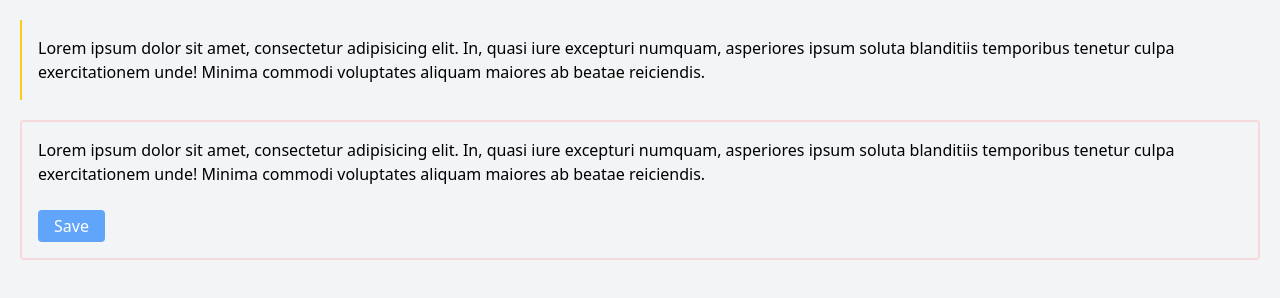
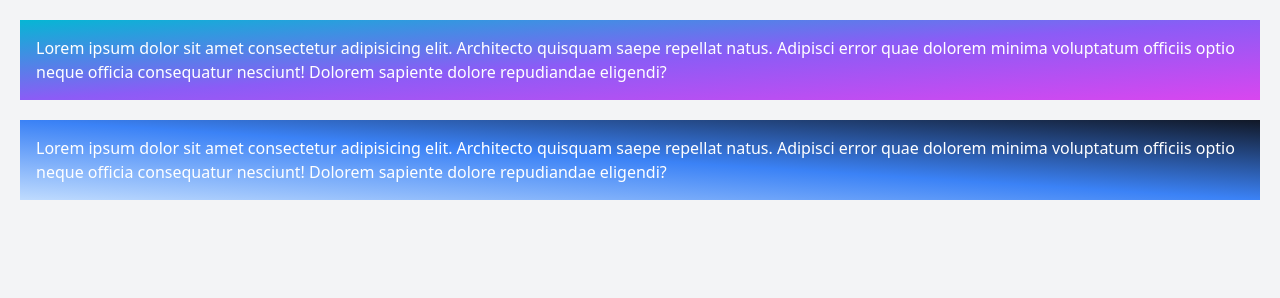
Before and after one commit to edusiles/byronTailwind, a website: page src/index.html in a window 1280 px wide. Drawn offline with Linux system fonts and the light colour scheme.

Commit message:
Background

```diff
--- a/src/index.html
+++ b/src/index.html
@@ -7,20 +7,16 @@
       <title>Tailwind CSS</title>
    </head>
    <body class="bg-gray-100">
-      <div class="m-5 p-4 border-l-2 border-yellow-400">
+      <div class="m-5 p-4 text-white bg-gradient-to-br from-cyan-500 via-violet-500 to-fuchsia-500">
          <p>
-            Lorem ipsum dolor sit amet, consectetur adipisicing elit. In, quasi iure excepturi numquam, asperiores ipsum soluta blanditiis temporibus tenetur culpa exercitationem unde! Minima commodi voluptates aliquam maiores ab beatae reiciendis.
+            Lorem ipsum dolor sit amet consectetur adipisicing elit. Architecto quisquam saepe repellat natus. Adipisci error quae dolorem minima voluptatum officiis optio neque officia consequatur nesciunt! Dolorem sapiente dolore repudiandae eligendi?
          </p>
       </div>
 
-      <div class="m-5 p-4 border-2 border-red-400 rounded border-opacity-20">
+      <div class="m-5 p-4 text-white bg-gradient-to-bl from-gray-900 via-blue-500 to-blue-200">
          <p>
-            Lorem ipsum dolor sit amet, consectetur adipisicing elit. In, quasi iure excepturi numquam, asperiores ipsum soluta blanditiis temporibus tenetur culpa exercitationem unde! Minima commodi voluptates aliquam maiores ab beatae reiciendis.
+            Lorem ipsum dolor sit amet consectetur adipisicing elit. Architecto quisquam saepe repellat natus. Adipisci error quae dolorem minima voluptatum officiis optio neque officia consequatur nesciunt! Dolorem sapiente dolore repudiandae eligendi?
          </p>
-
-         <br>
-
-         <button class="bg-blue-400 px-4 py-1 rounded text-white hover:ring-2">Save</button>
       </div>
    </body>
 </html>
```
Also changed, not shown: src/output.css.
